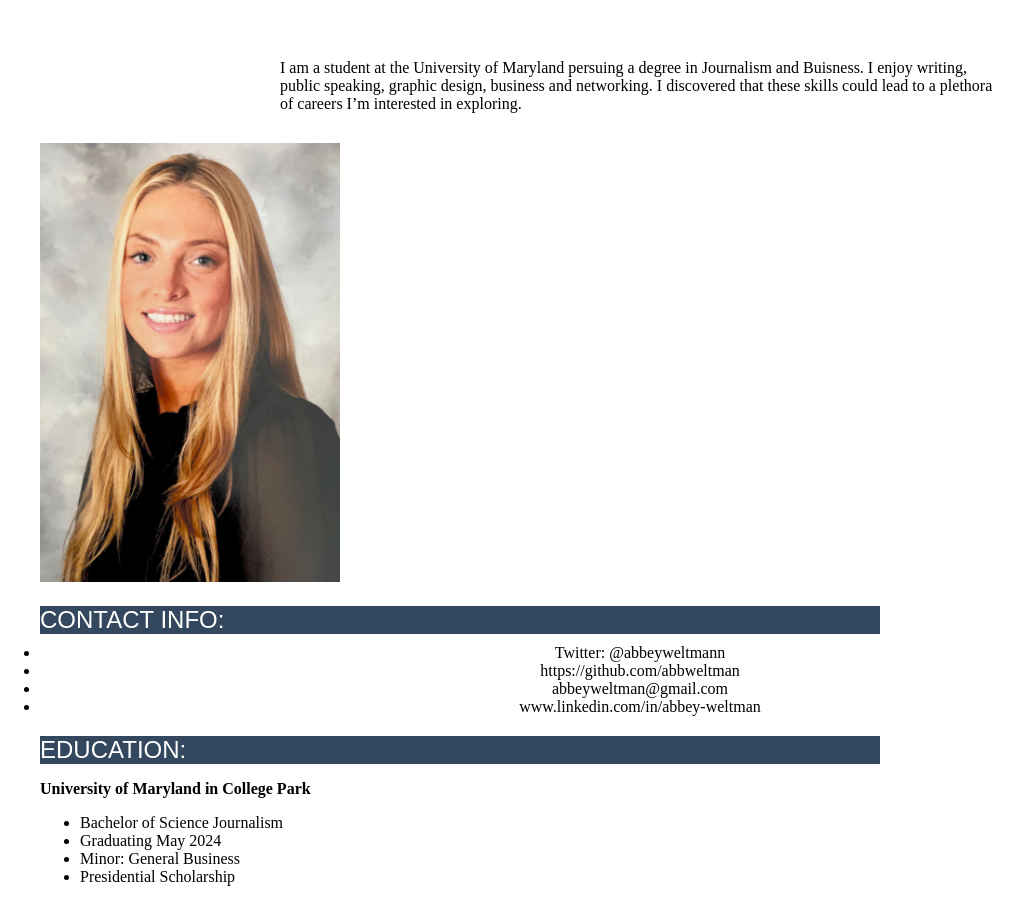
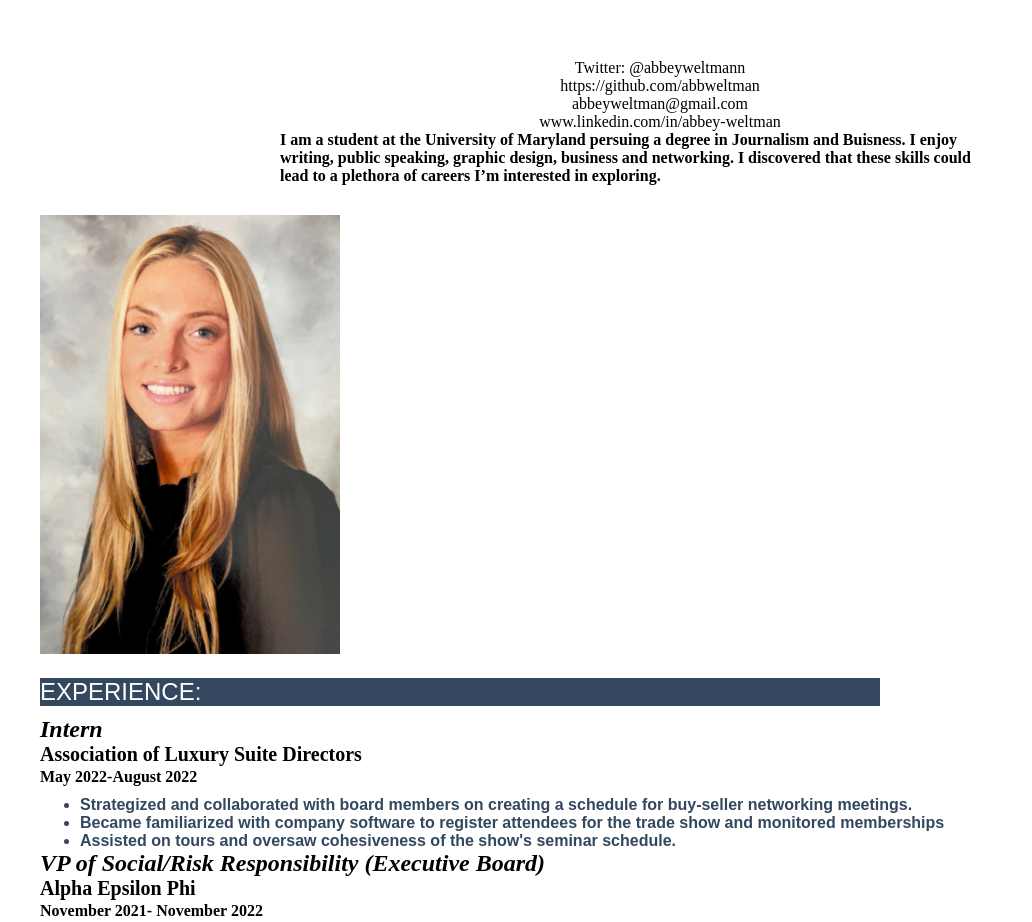
Before and after one commit to abbweltman/Abbeyweltman-JOUR352, a plain HTML site: page resume/index.html in a window 1280 px wide. Shown: the part 340-1262 px from the top of the page, without its empty margins (0-1032 px from the left). Drawn offline with Linux system fonts and the light colour scheme.

Commit message:
order switch

```diff
--- a/resume/index.html
+++ b/resume/index.html
@@ -9,25 +9,15 @@
     <div id="container">
     <div id="name">
     <h1>Abigail Weltman</h1></p></div>
-    <div class="top"> I am a student at the University of Maryland persuing a degree in Journalism and Buisness.  I enjoy writing, public speaking, graphic design, business and networking. I discovered that these skills could lead to a plethora of careers I’m interested in exploring. </div>
+    <ul class="menu">
+      <ul> Twitter: @abbeyweltmann</ul>
+      <ul>https://github.com/abbweltman</ul>
+      <ul>abbeyweltman@gmail.com</ul>
+      <ul>www.linkedin.com/in/abbey-weltman</ul>
+      </ul>
+    <div class="top"><b>I am a student at the University of Maryland persuing a degree in Journalism and Buisness.  I enjoy writing, public speaking, graphic design, business and networking. I discovered that these skills could lead to a plethora of careers I’m interested in exploring. </b></div>
+   <!-- headhsot -->
     <img src="Abbey.jpg" width="300">
-    <div id="sectionheader">Contact Info:</div>
-    <ul class="menu">
-    <li> Twitter: @abbeyweltmann</li>
-    <li>https://github.com/abbweltman</li>
-    <li>abbeyweltman@gmail.com</li>
-    <li>www.linkedin.com/in/abbey-weltman</li>
-    </ul>
-    <div id="sectionheader"> Education:</div>
-
-   <p><b>University of Maryland in College Park</b><p>
-  <ul id="degrees">
-    <li>Bachelor of Science Journalism </li>
-    <li>Graduating May 2024 </li>
-    <li>Minor: General Business</li>
-    <li>Presidential Scholarship</li></div>
-</ul>
-  </div>
 <div id="sectionheader">Experience:</div>
 <div class="jobtitles"><i>Intern</i></div>
 <div class="organization">Association of Luxury Suite Directors</div>
@@ -57,6 +47,16 @@
         <li>Investigated and researched breaking news at the university level through interviewing 30+ subjects</li>
         <li>Consistently met all deadlines while performing with the highest degree of accuracy in a fast paced environment</li>
     </ul>
+
+    <div id="sectionheader"> Education:</div>
+    <p><b>University of Maryland in College Park</b><p>
+   <ul id="degrees">
+     <li>Bachelor of Science Journalism </li>
+     <li>Graduating May 2024 </li>
+     <li>Minor: General Business</li>
+     <li>Presidential Scholarship</li></div>
+ </ul>
+   </div>
     <div id="sectionheader">Skills:</div>
         COMPUTER SKILL LEVEL <br></br>
    <div id="do">
```
